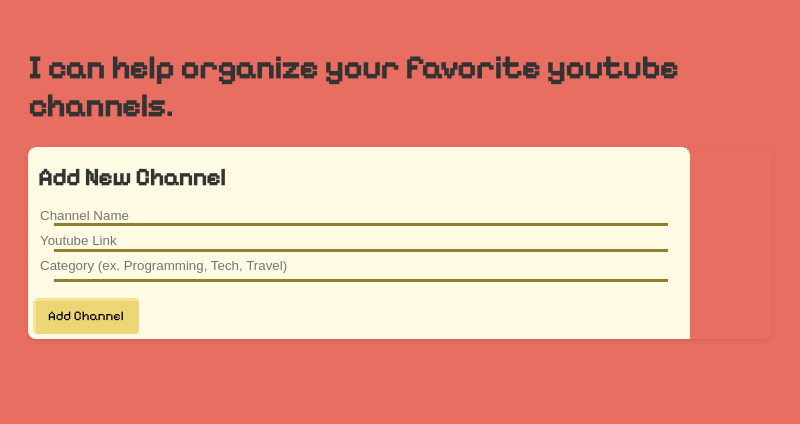
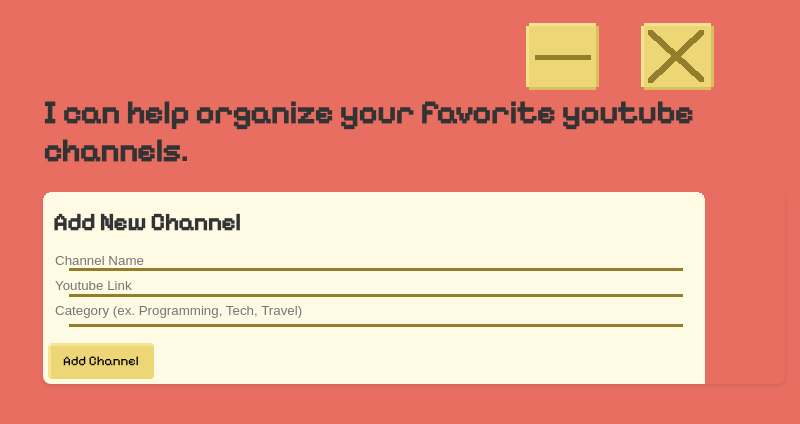
Before and after one commit to ViLinh27/myYoutubeFileCabinet, an Electron app: page index.html in a window 800 px wide. Drawn offline with Linux system fonts and the light colour scheme; no server answers.

Commit message:
style buttons window controls to not overlap with main content

```diff
--- a/index.css
+++ b/index.css
@@ -39,7 +39,6 @@ body {
     font-family: "Pixelify Sans", sans-serif;
     padding: 20px;
     background-color: #e86e62;
-    font-family: ;
 }
 
 h1,
@@ -52,6 +51,41 @@ button {
     font-family: "Pixelify Sans", sans-serif;
 }
 
+button:hover {
+    transform: scale(1.1);
+}
+
+/*--- window controls---*/
+.window-controls {
+    position: absolute;
+    top: 4px;
+    right: 70px;
+    display: flex;
+    gap: 10px;
+    z-index: 300;
+    -webkit-app-region: no-drag;
+}
+
+.window-control {
+    background-color: transparent;
+    border: none;
+    width: 75px;
+    height: 75px;
+    display: flex;
+    align-items: center;
+    justify-content: center;
+    cursor: pointer;
+    transition: all 0.3s ease;
+    padding: 10px;
+    margin: 15px;
+}
+
+.main-content {
+    margin: 45px 15px 10px 15px;
+    position: absolute;
+}
+
+/*--- add channel form ---*/
 .add-channel-form {
     /*to edit later*/
     background-image: url('./assets/form.png');
@@ -62,13 +96,14 @@ button {
     box-shadow: 0 2px 4px rgba(0, 0, 0, 0.1);
     color: #937f2b;
 }
-.add-channel-heading{
-    padding:0;
-    margin:11px 5px;
+
+.add-channel-heading {
+    padding: 0;
+    margin: 11px 5px;
 }
 
-.add-channel-txtbox{
-    padding:0px 15px 20px 2px;
+.add-channel-txtbox {
+    padding: 0px 15px 20px 2px;
 }
 
 .add-channel-form input {
@@ -91,6 +126,7 @@ button {
     cursor: pointer;
 }
 
+/*--- category folder---*/
 .category-folder {
     /*to edit later*/
     background-image: url("./assets/folder.png");
--- a/index.html
+++ b/index.html
@@ -18,7 +18,22 @@
 </head>
 
 <body>
+    <!-- window controls-->
+    <div class="window-controls">
+        <button class="window-control" id="min-btn">
+            <img src="./assets/buttons/min-button.png" alt="min-btn"/>
+        </button>
+        <button class="window-control" id="exit-btn">
+            <img src="./assets/buttons/exit-button.png" alt="exit-btn"/>
+        </button>
+    </div>
+
+
+    <div class="main-content">
+        <!-- header -->
         <h1>I can help organize your favorite youtube channels.</h1>
+
+        <!--add channel form -->
         <div class="add-channel-form">
             <h2 class="add-channel-heading">Add New Channel</h2>
             <div class="add-channel-txtbox">
@@ -27,12 +42,15 @@
                 <input type="text" id="channelCategory" placeholder="Category (ex. Programming, Tech, Travel)">
             </div>
 
+            <!-- channels "file folders"-->
             <button id="addChannelBtn">Add Channel</button>
         </div>
         <!-- end of add channel form-->
 
         <div id="categoriesContainer"></div>
 
+    </div><!--end of main content-->
+
     <script src="render.js"></script>
 
 </body>
--- a/main.js
+++ b/main.js
@@ -74,10 +74,10 @@ app.on('window-all-closed',()=>{
 //in mac, there's a weird issue of apps continuing to run even with no windows open.
 //so we're going to have the app open when no windows available
 //windows cannot be created before the ready eent, listen to activate events after app initizliaed
-app.whenReady().then(() => {
+/* app.whenReady().then(() => {
   createWindow()
 
   app.on('activate', () => {
     if (BrowserWindow.getAllWindows().length === 0) createWindow()
   })
-})
+}) */
```
Lines whose indentation alone changed are shown as unchanged.
